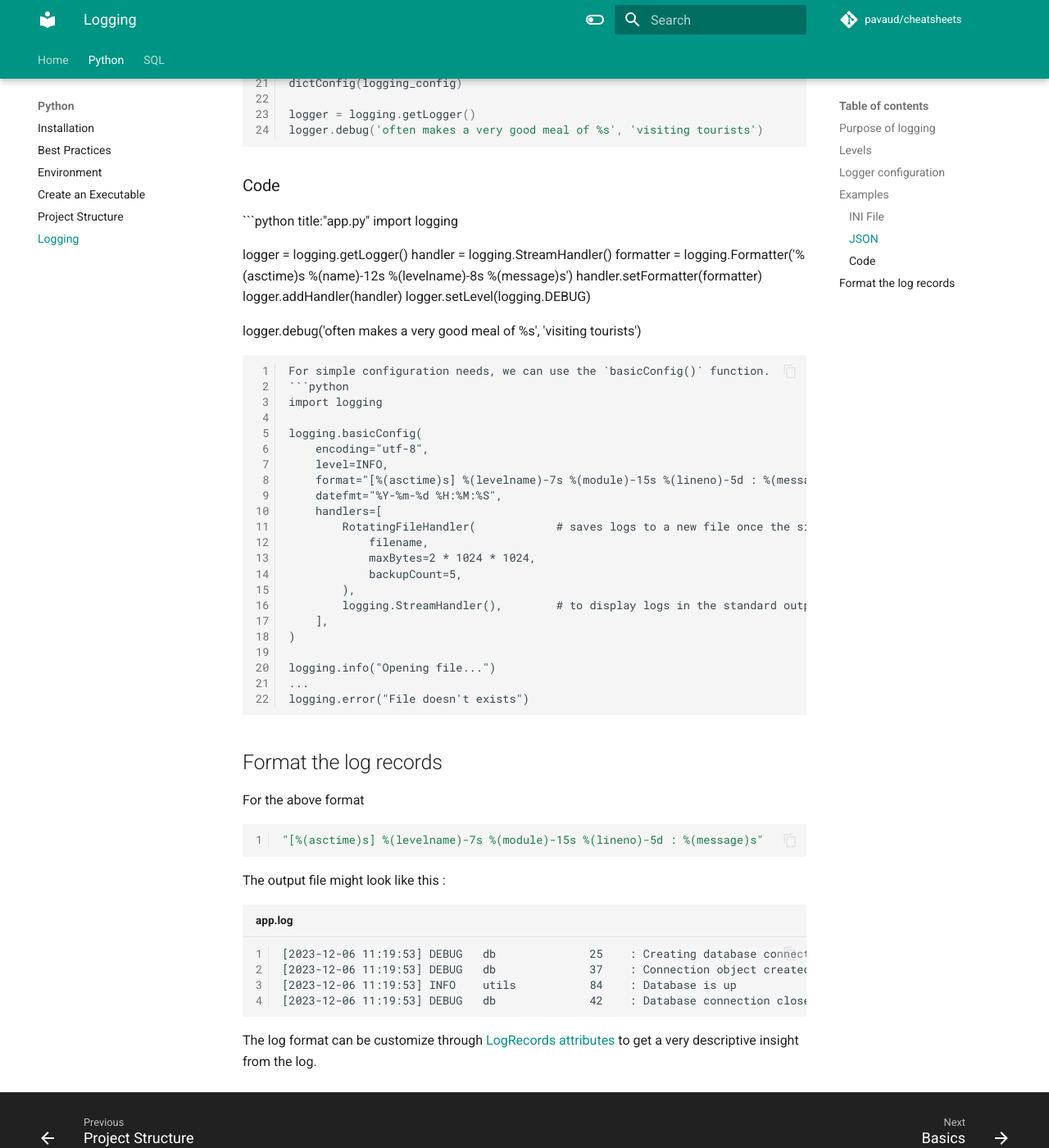
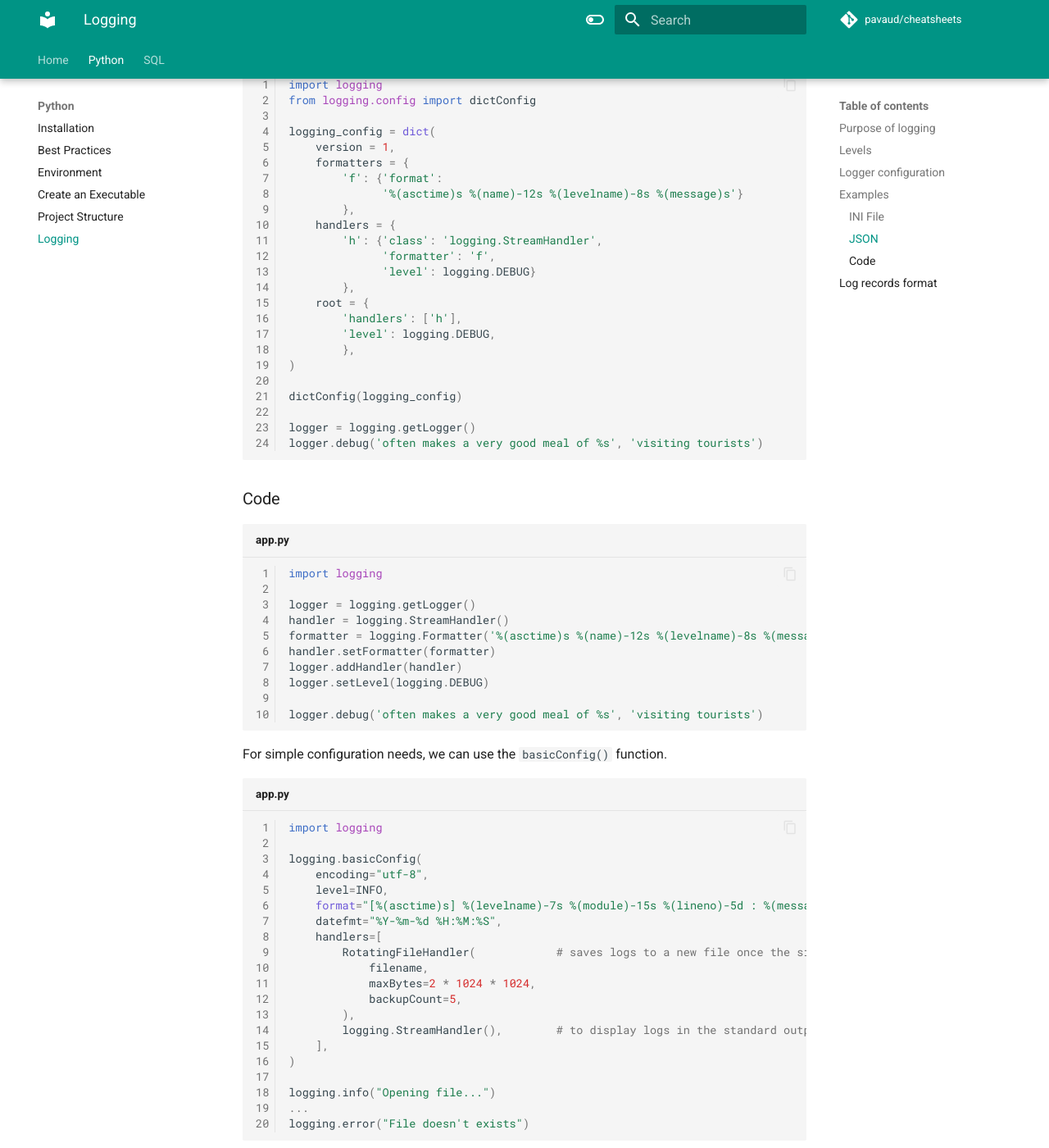
Before and after one commit to pavaud/cheatsheets, an MkDocs documentation site: the page built from docs/python/logging.md, in a window 1280 px wide and 1400 px high, scrolled down 2409 px. Shown: the whole window at 82% size. Built offline with MkDocs 1.6.1 and Material for MkDocs 9.7.7, drawn with Linux system fonts in a browser that asks for light colours; comment, search, counter and statistics services are not loaded; some of the changed text lies outside the part shown.

Commit message:
style: fix logging page rendering

````diff
--- a/docs/python/logging.md
+++ b/docs/python/logging.md
@@ -3,10 +3,12 @@
 ## Purpose of logging
 
 There is 2 main goals in logging :
+
 - **Diagnosis** : records events related to the operations of an application
 - **Audit** : records events for business analysis.
 
 The Python `logging` library is a convenient way to do so. It has a number of advantages over printing :
+
 - Easy to see **where and when** (even what line no.) a logging call is being made from.
 - You can log to `files`, `sockets`, pretty much anything, all **at the same time**.
 - You can differentiate your logging based on **severity** levels.
@@ -106,7 +109,7 @@ logger.debug('often makes a very good meal of %s', 'visiting tourists')
 
 ### Code
 
-```python title:"app.py"
+```python title="app.py"
 import logging
 
 logger = logging.getLogger()
@@ -120,7 +123,8 @@ logger.debug('often makes a very good meal of %s', 'visiting tourists')
 ```
 
 For simple configuration needs, we can use the `basicConfig()` function.
-```python
+
+```python title="app.py"
 import logging
 
 logging.basicConfig(
@@ -143,9 +147,10 @@ logging.info("Opening file...")
 logging.error("File doesn't exists")
 ```
 
-## Format the log records
+## Log records format
 
 For the above format
+
 ```python
 "[%(asctime)s] %(levelname)-7s %(module)-15s %(lineno)-5d : %(message)s"
 ```
````
Also changed, not shown: other parts of docs/python/logging.md (+8 -7 lines).
